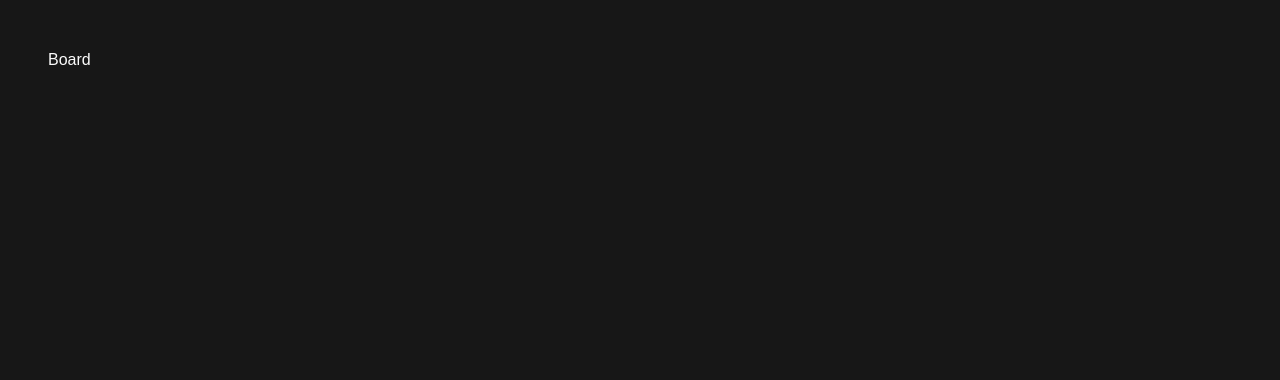
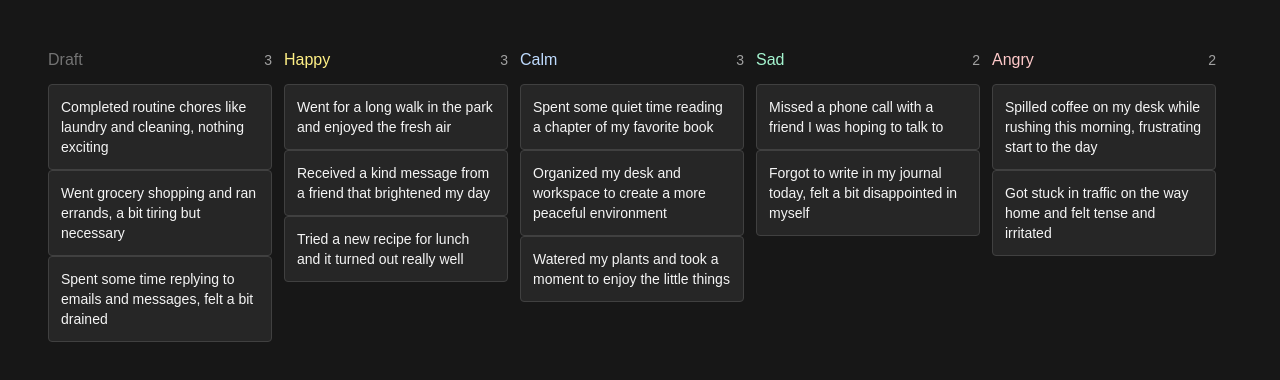
Before and after one commit to BirtukanDegu/Mira, a Next.js app: page / in a window 1280 px wide. Shown: the top 380 px of the page. Built offline with nearby package versions, Linux system fonts and the light colour scheme.

Commit message:
feat: implement Board and Column components with card functionality and default data

```diff
--- a/components/Board.tsx
+++ b/components/Board.tsx
@@ -1,14 +1,50 @@
 'use client'
 
 import React, { useState } from 'react'
+import Column from './Column';
+import { DEFAULT_CARDS } from '@/data';
 
 const Board = () => {
 
-  const [cards, setCards] = useState({});
+  const [cards, setCards] = useState(DEFAULT_CARDS);
 
   return (
     <div className="flex h-full w-full gap-3 overflow-scroll p-12">
-        Board
+      <Column
+        title="Draft"
+        column="draft"
+        headingColor="text-neutral-500"
+        cards={cards}
+        setCards={setCards}
+      />
+      <Column
+        title="Happy"
+        column="happy"
+        headingColor="text-yellow-200"
+        cards={cards}
+        setCards={setCards}
+      />
+      <Column
+        title="Calm"
+        column="calm"
+        headingColor="text-blue-200"
+        cards={cards}
+        setCards={setCards}
+      />
+      <Column
+        title="Sad"
+        column="sad"
+        headingColor="text-emerald-200"
+        cards={cards}
+        setCards={setCards}
+      />
+      <Column
+        title="Angry"
+        column="angry"
+        headingColor="text-red-200"
+        cards={cards}
+        setCards={setCards}
+      />
     </div>
   )
 }
--- /dev/null
+++ b/components/Card.tsx
@@ -0,0 +1,13 @@
+import React from 'react'
+
+const Card = ({ title, id, column }: CardProps) => {
+  return (
+    <>
+        <div className="cursor-grab rounded border border-neutral-700 bg-neutral-800 p-3 active:cursor-grabbing">
+            <p className="text-sm text-neutral-100">{title}</p>
+        </div>
+    </>
+  )
+}
+
+export default Card
--- a/components/Column.tsx
+++ b/components/Column.tsx
@@ -1,9 +1,35 @@
-import React from 'react'
+import React, { useState } from "react";
+import Card from "./Card";
 
-const Column = ({ title, headingColor, cards, column, setCards } : ColumnProps) => {
+const Column = ({
+  title,
+  headingColor,
+  cards,
+  column,
+  setCards,
+}: ColumnProps) => {
+    const [active, setActive] = useState(false);
+    const filteredCards = cards.filter((c) => c.column === column);
+
   return (
-    <div>Column</div>
-  )
-}
+    <div className="w-56 shrink-0">
+      <div className="mb-3 flex items-center justify-between">
+        <h3 className={`font-medium ${headingColor}`}>{title}</h3>
+        <span className="rounded text-sm text-neutral-400">
+          {filteredCards.length}
+        </span>
+      </div>
 
-export default Column
+      <div className={`h-full w-full transition-colors ${
+          active ? "bg-neutral-800/50" : "bg-neutral-800/0"
+        }`}
+      >
+        {filteredCards.map((c) => {
+          return <Card key={c.id} {...c} />;
+        })}
+      </div>
+    </div>
+  );
+};
+
+export default Column;
--- /dev/null
+++ b/data/index.ts
@@ -0,0 +1,25 @@
+export const DEFAULT_CARDS: CardType[] = [
+ // Draft
+  { title: "Completed routine chores like laundry and cleaning, nothing exciting", id: "7", column: "draft" },
+  { title: "Went grocery shopping and ran errands, a bit tiring but necessary", id: "8", column: "draft" },
+  { title: "Spent some time replying to emails and messages, felt a bit drained", id: "9", column: "draft" },
+
+// HAPPY
+  { title: "Went for a long walk in the park and enjoyed the fresh air", id: "1", column: "happy" },
+  { title: "Received a kind message from a friend that brightened my day", id: "2", column: "happy" },
+  { title: "Tried a new recipe for lunch and it turned out really well", id: "3", column: "happy" },
+
+  // CALM
+  { title: "Spent some quiet time reading a chapter of my favorite book", id: "4", column: "calm" },
+  { title: "Organized my desk and workspace to create a more peaceful environment", id: "5", column: "calm" },
+  { title: "Watered my plants and took a moment to enjoy the little things", id: "6", column: "calm" },
+
+
+  // SAD
+  { title: "Missed a phone call with a friend I was hoping to talk to", id: "10", column: "sad" },
+  { title: "Forgot to write in my journal today, felt a bit disappointed in myself", id: "11", column: "sad" },
+
+  // ANGRY
+  { title: "Spilled coffee on my desk while rushing this morning, frustrating start to the day", id: "12", column: "angry" },
+  { title: "Got stuck in traffic on the way home and felt tense and irritated", id: "13", column: "angry" },
+];
```
Also changed, not shown: types/index.d.ts (+11 -0 lines).
